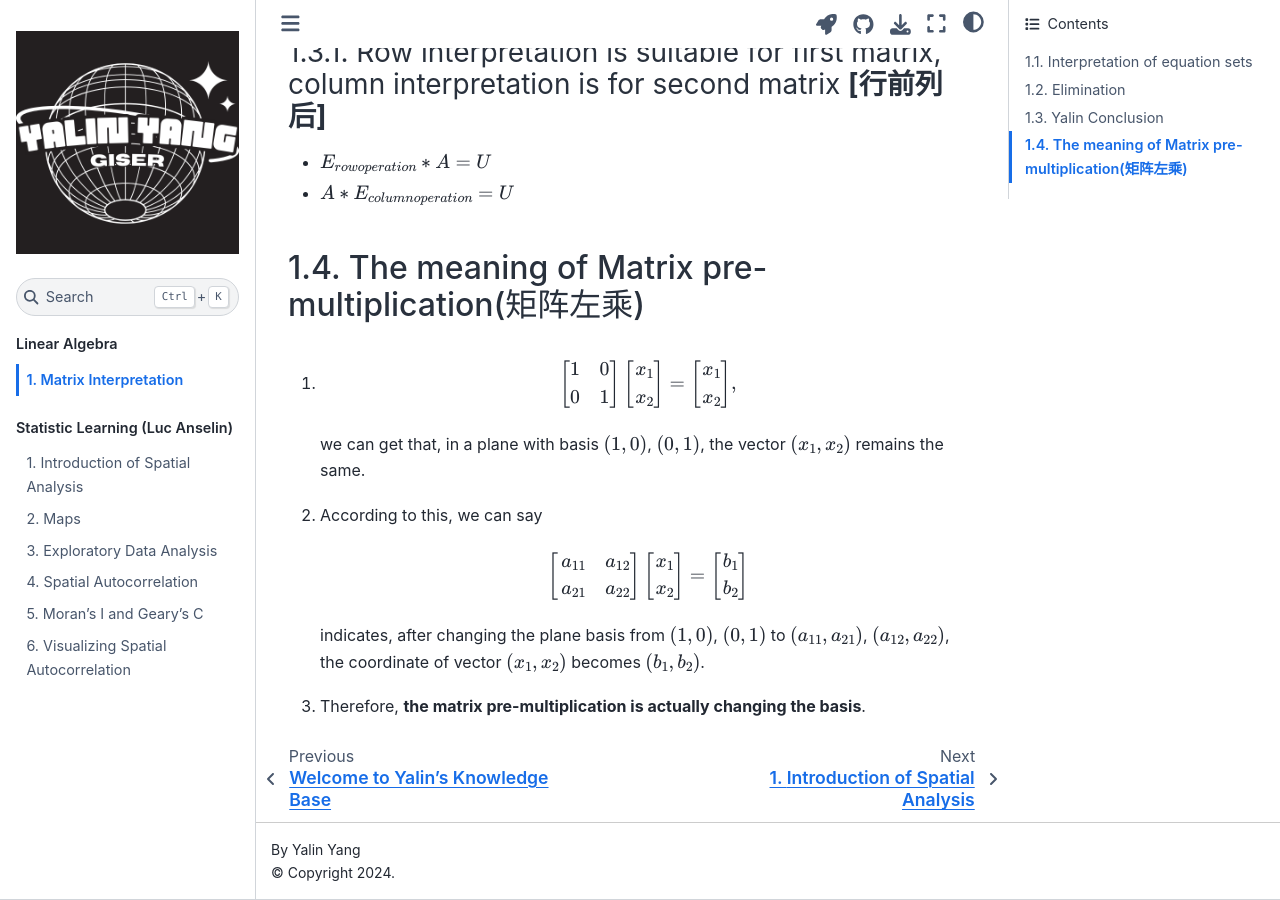
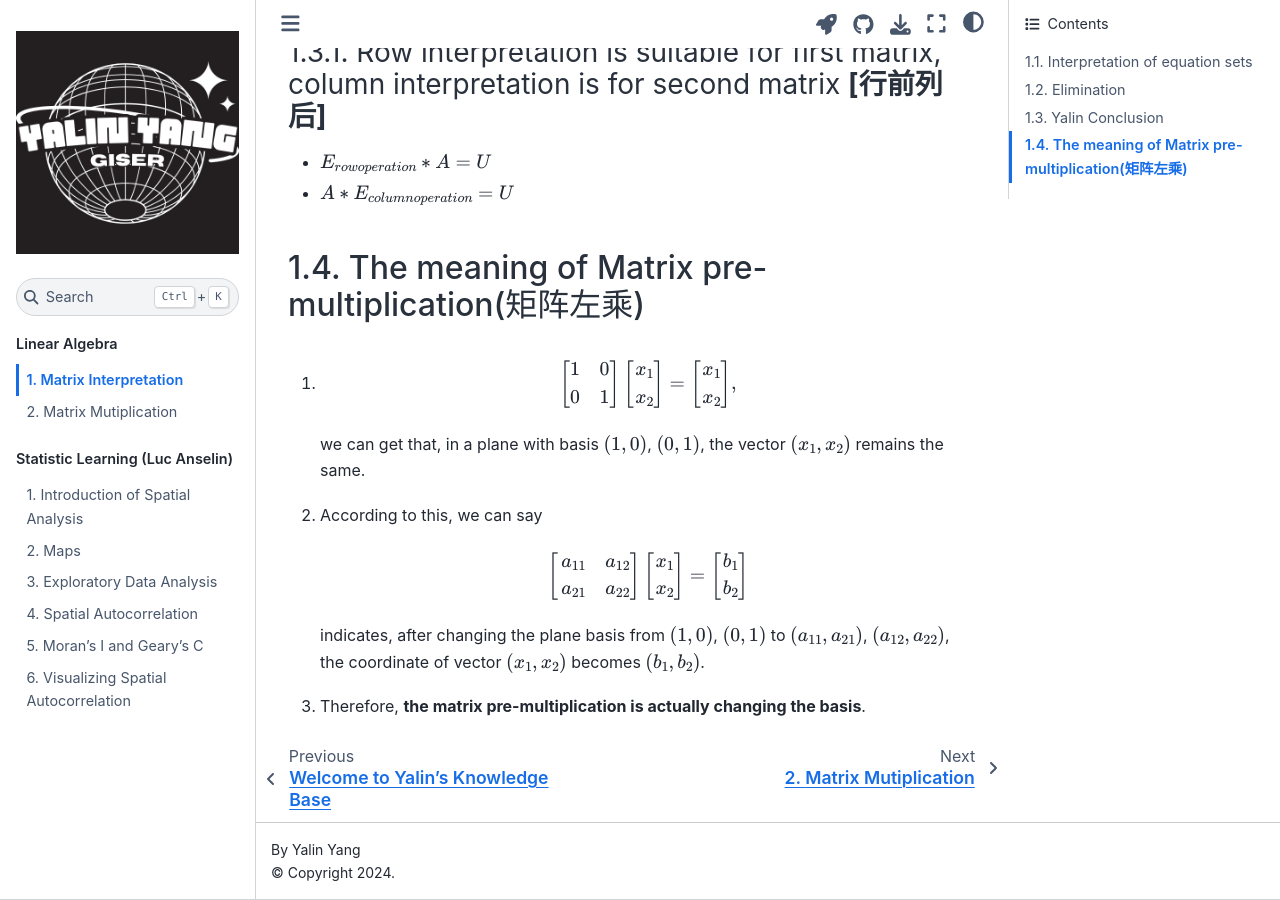
Before and after one commit to gisyaliny/math, a Jupyter Book: the page built from docs/linearAlgebra/Chapter1-Interpretaion.ipynb, in a window 1280 px wide and 900 px high, scrolled down 4666 px. Built offline with Jupyter Book 1.0.4 settings and Sphinx 7.4.7 and the Sphinx Book theme 1.1.4, drawn with Linux system fonts in a browser that asks for light colours; pages that are not in the unit, such as notebooks, are missing from menus; some of the changed lines change nothing that is shown.

Commit message:
finish linear algebra 02

```diff
--- a/_toc.yml
+++ b/_toc.yml
@@ -15,10 +15,7 @@ parts:
     maxdepth: 2
     chapters:
       - file: docs/linearAlgebra/Chapter1-Interpretaion
-      - file: docs/foundation/MLE
-      - file: docs/foundation/Sample-Size-Determine
-      - file: docs/foundation/Kriging
-      - file: docs/foundation/SAR-CAR
+      - file: docs/linearAlgebra/Chapter2-Matrix-Operation
   - caption: Statistic Learning (Luc Anselin)
     numbered: true
     maxdepth: 2
```
Also changed, not shown: docs/linearAlgebra/Chapter2-Matrix-Operation.ipynb (added), docs/linearAlgebra/assets/07.png (added), docs/linearAlgebra/assets/08.png (added).
